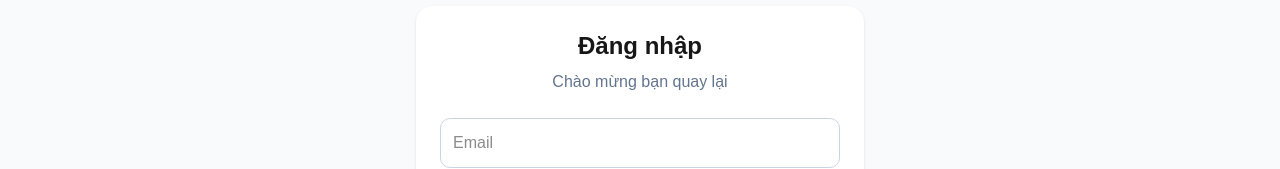
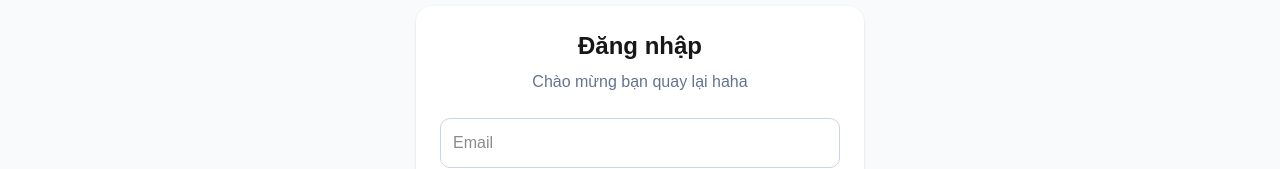
Before and after one commit to phuctrank81/flashcard-phuctran, a Next.js app: page /login in a window 1280 px wide. Shown: the part 251-420 px from the top of the page. Built offline with nearby package versions, Linux system fonts and the light colour scheme.

Commit message:
new update

```diff
--- a/app/login/page.tsx
+++ b/app/login/page.tsx
@@ -16,7 +16,7 @@ export default function LoginPage() {
             Đăng nhập
           </h1>
           <p className="text-center text-slate-500 mb-6">
-            Chào mừng bạn quay lại
+            Chào mừng bạn quay lại haha
           </p>
 
           <input
```
